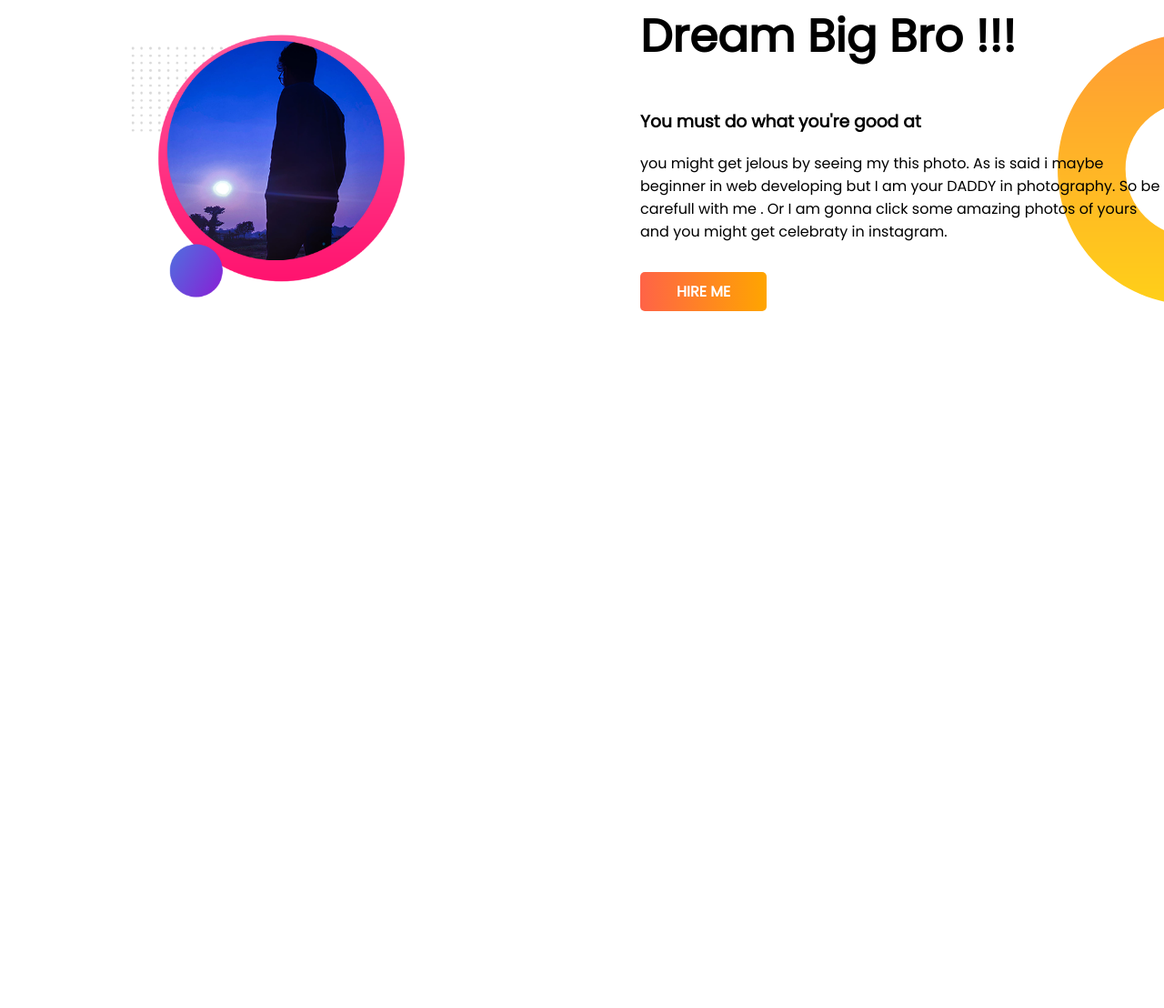
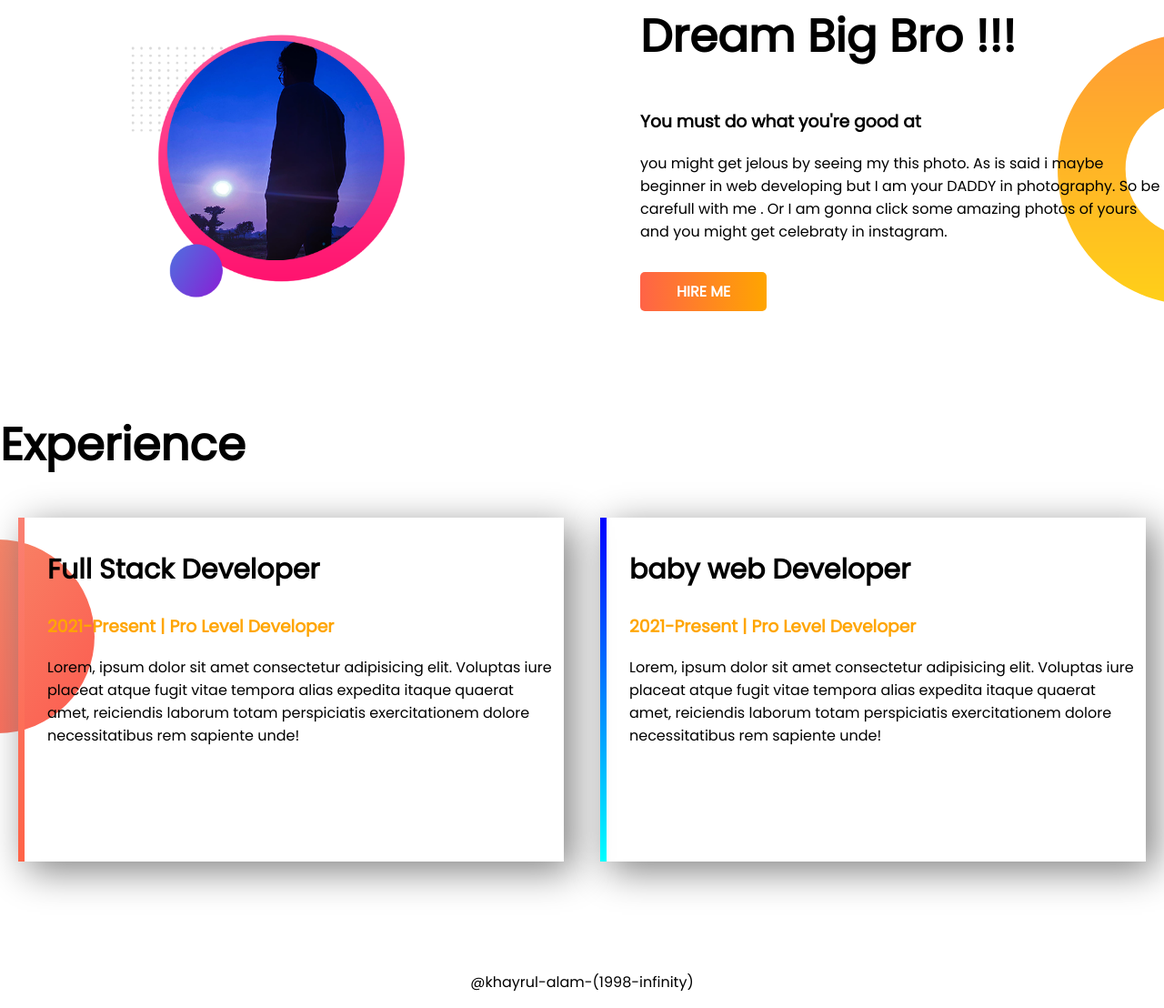
Before and after one commit to Rockrayhan/developer-portfolio, a plain HTML site: page index.html in a window 1280 px wide. Shown: the part 567-1675 px from the top of the page at 91% size. Before the commit the page ends 1018 px from the top, so only its background shows below. Drawn offline with Linux system fonts and the light colour scheme.

Commit message:
last push

```diff
--- a/index.html
+++ b/index.html
@@ -6,7 +6,7 @@
     <meta http-equiv="X-UA-Compatible" content="IE=edge">
     <meta name="viewport" content="width=device-width, initial-scale=1.0">
     <title> k.a. portfolio </title>
-    <link rel="shortcut icon" href="images/monster.jpg" type="image/jpg">
+    <link rel="shortcut icon" href="images/rayhan-bg2.png" type="image/jpg">
     <link rel="stylesheet" href="style.css">
     <link rel="preconnect" href="https://fonts.googleapis.com">
     <link rel="preconnect" href="https://fonts.gstatic.com" crossorigin>
@@ -15,7 +15,7 @@
 
 <body>
 
-    <section class="top-banner">
+    <section class="top-banner flexible-container">
         <div class="half-width">
             <h1> Welcome to </h1>
 
@@ -33,8 +33,8 @@
         <div class="half-width"> <img src="images/rayhanwbg.png"
                 alt=" This was my beautiful pic. but where is it now !!! "> </div>
     </section>
-    <section class="mid-banner">
-        <div class="half-width"> <img id="bg2" src="images/rayhan-bg2.png" >
+    <section class="mid-banner flexible-container">
+        <div class="half-width"> <img id="bg2" src="images/rayhan-bg2.png">
         </div>
 
         <div class="half-width">
@@ -49,13 +49,34 @@
             <a class="link-button" target="_blank" href=" https://www.linkedin.com/in/khayrul-alam-8a69981a2 "> HIRE ME
             </a>
         </div>
-
-
-
     </section>
 
 
 
+<section class="last-banner" >
+
+<h1> Experience </h1>
+<div class="flexible-container">
+    <div id="full-stack" class="box-area">
+        <h2> Full Stack Developer </h2>
+        <h3 class="orange-color" > 2021-Present | Pro Level Developer </h3>
+        <p> Lorem, ipsum dolor sit amet consectetur adipisicing elit. Voluptas iure placeat atque fugit vitae tempora alias expedita itaque quaerat amet, reiciendis laborum totam perspiciatis exercitationem dolore necessitatibus rem sapiente unde! </p>
+
+    </div>
+
+
+    <div id="baby-dev" class= "box-area">
+        <h2> baby web Developer </h2>
+        <h3 class="orange-color"> 2021-Present | Pro Level Developer </h3>
+        <p> Lorem, ipsum dolor sit amet consectetur adipisicing elit. Voluptas iure placeat atque fugit vitae tempora alias expedita itaque quaerat amet, reiciendis laborum totam perspiciatis exercitationem dolore necessitatibus rem sapiente unde! </p>
+
+    </div>
+</div>
+
+</section>
+
+<footer>
+    <p>  @khayrul-alam-(1998-infinity)  </p>   </footer>
 
 </body>
 
--- a/style.css
+++ b/style.css
@@ -6,7 +6,10 @@ body   {
 h1 {
      font-size: 50px;
 }
-section {
+h2 {
+    font-size: 30px;
+}
+.flexible-container {
     display: flex;
     margin-bottom: 40px;
 }
@@ -42,3 +45,38 @@ section {
      background-repeat: no-repeat;
      background-position: right;
  }
+
+ .orange-color { color: orange;}
+
+ .box-area {
+     box-shadow: gray 10px 10px 40px;
+     width: 50%;
+     margin-left: 20px;
+     margin-right: 20px;
+     padding-left: 25px;
+     padding-top: 10px;
+     padding-right: 5px;
+     padding-bottom: 110px;
+ }
+
+ .last-banner{
+     background-image: url(images/exp-bg.png);
+     background-repeat: no-repeat;
+     background-position: left;
+ }
+
+ #full-stack {
+     border-left: 7px solid;
+     border-image: linear-gradient(salmon,tomato);
+     border-image-slice: 1;
+ }
+ #baby-dev {
+    border-left: 7px solid;
+    border-image: linear-gradient(blue, cyan);
+    border-image-slice: 1;
+ }
+
+footer p {
+    text-align: center;
+    padding-top: 80px;
+}
```
